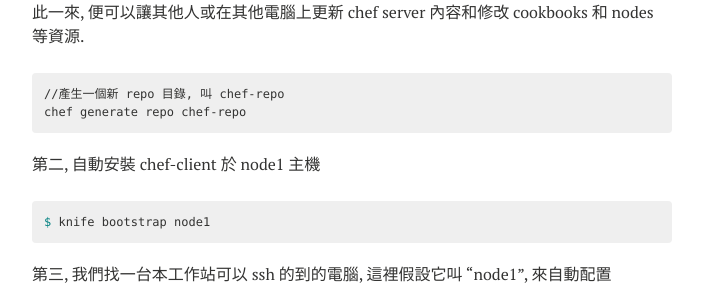
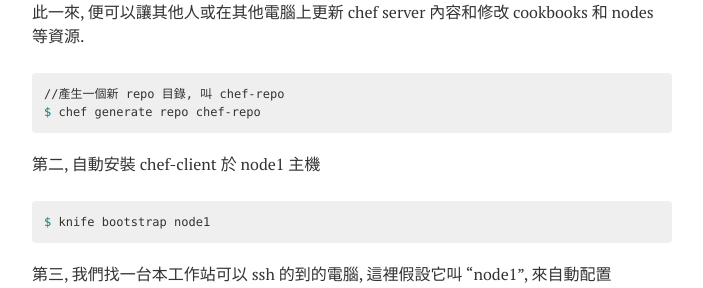
Before and after one commit to mingderwang/mingderwang.github.io.source, a Jekyll site: the page built from products/index.md, in a window 1280 px wide and 900 px high, scrolled down 1161 px. Shown: the part 173-461 px from the top of the window, without its empty margins (288-991 px from the left). Built offline with Jekyll 4.4.1, drawn with Linux system fonts in a browser that asks for light colours; nearby versions of some CDN libraries.

Commit message:
add $ for command

```diff
--- a/products/index.md
+++ b/products/index.md
@@ -54,7 +54,7 @@ image:
 
 {% highlight Bash%}
 //產生一個新 repo 目錄, 叫 chef-repo
-chef generate repo chef-repo
+$ chef generate repo chef-repo
 {% endhighlight %}
 
 第二, 自動安裝 chef-client 於 node1 主機
```
